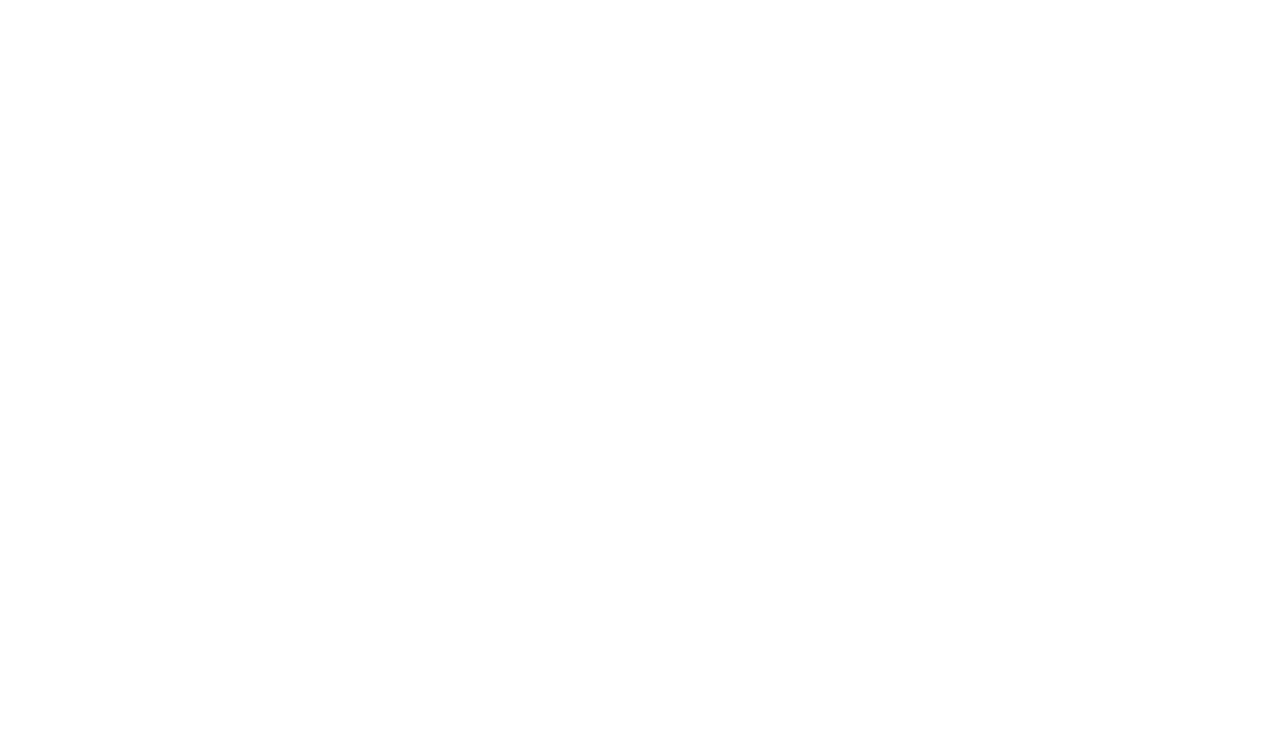
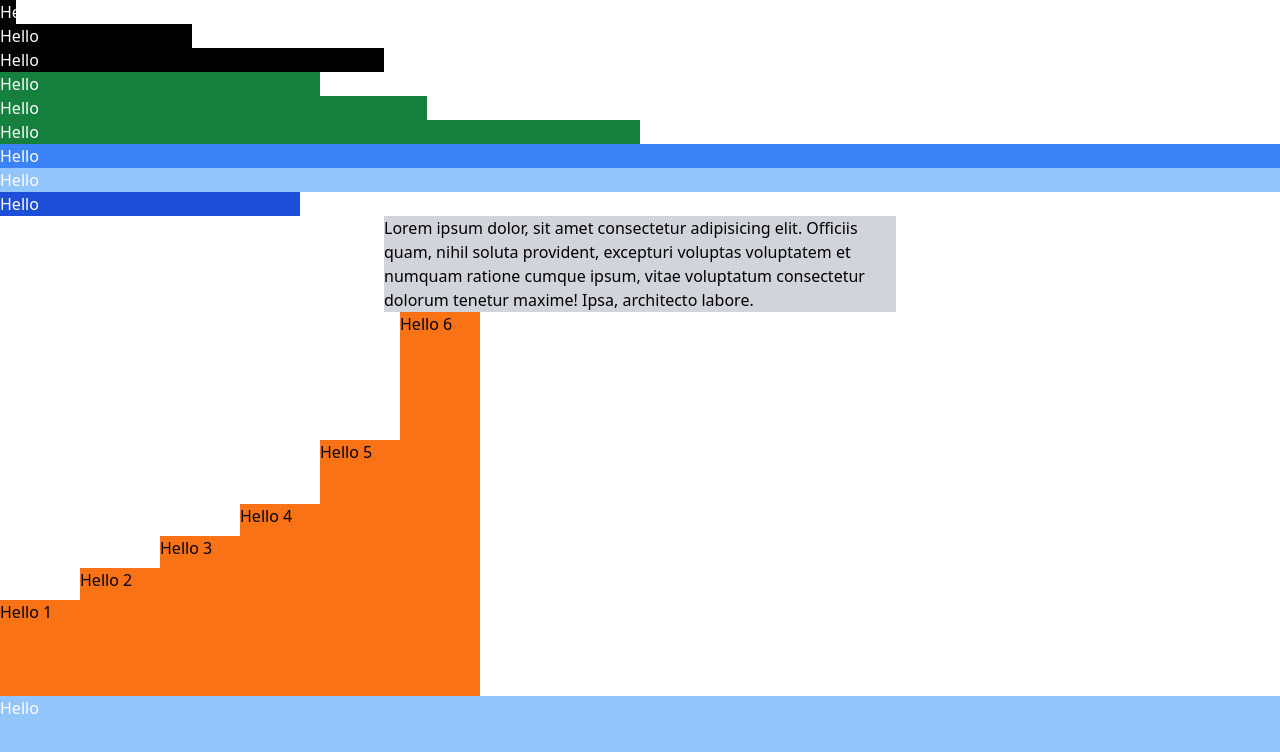
Before and after one commit to jesusgperez/tailwind-sandbox, a plain HTML site: page 05-sizing/index.html in a window 1280 px wide. Drawn offline with nearby package versions, Linux system fonts and the light colour scheme.

Commit message:
All about sizing

```diff
--- a/05-sizing/index.html
+++ b/05-sizing/index.html
@@ -9,26 +9,50 @@
   </head>
   <body>
     <!-- Width -->
+    <div class="bg-black text-white w-4">Hello</div>
+    <div class="bg-black text-white w-48">Hello</div>
+    <div class="bg-black text-white w-96">Hello</div>
 
     <!-- Percentages -->
+    <div class="bg-green-700 text-white w-1/4">Hello</div>
+    <div class="bg-green-700 text-white w-1/3">Hello</div>
+    <div class="bg-green-700 text-white w-1/2">Hello</div>
 
     <!-- Width of the viewport -->
+    <div class="bg-blue-500 text-white w-screen">Hello</div>
 
     <!-- 100% of container -->
+    <div class="bg-blue-300 text-white w-full">Hello</div>
 
     <!-- min/max content -->
 
     <!-- Arbitrary width -->
+    <div class="bg-blue-700 text-white w-[300px]">Hello</div>
 
     <!-- Max Width -->
+    <div class="bg-gray-300 max-w-lg mx-auto">
+      Lorem ipsum dolor, sit amet consectetur adipisicing elit.
+      Officiis quam, nihil soluta provident, excepturi voluptas
+      voluptatem et numquam ratione cumque ipsum, vitae voluptatum
+      consectetur dolorum tenetur maxime! Ipsa, architecto labore.
+    </div>
 
     <!-- Height (Most of the same options as widths) -->
+    <div class="flex items-end">
+      <div class="bg-orange-500 w-20 h-24">Hello 1</div>
+      <div class="bg-orange-500 w-20 h-32">Hello 2</div>
+      <div class="bg-orange-500 w-20 h-40">Hello 3</div>
+      <div class="bg-orange-500 w-20 h-48">Hello 4</div>
+      <div class="bg-orange-500 w-20 h-64">Hello 5</div>
+      <div class="bg-orange-500 w-20 h-96">Hello 6</div>
+    </div>
 
     <!-- Min Height -->
 
     <!-- Max Height -->
 
     <!-- Full screen height -->
+    <div class="bg-blue-300 text-white h-screen">Hello</div>
   </body>
 </html>
 
```
